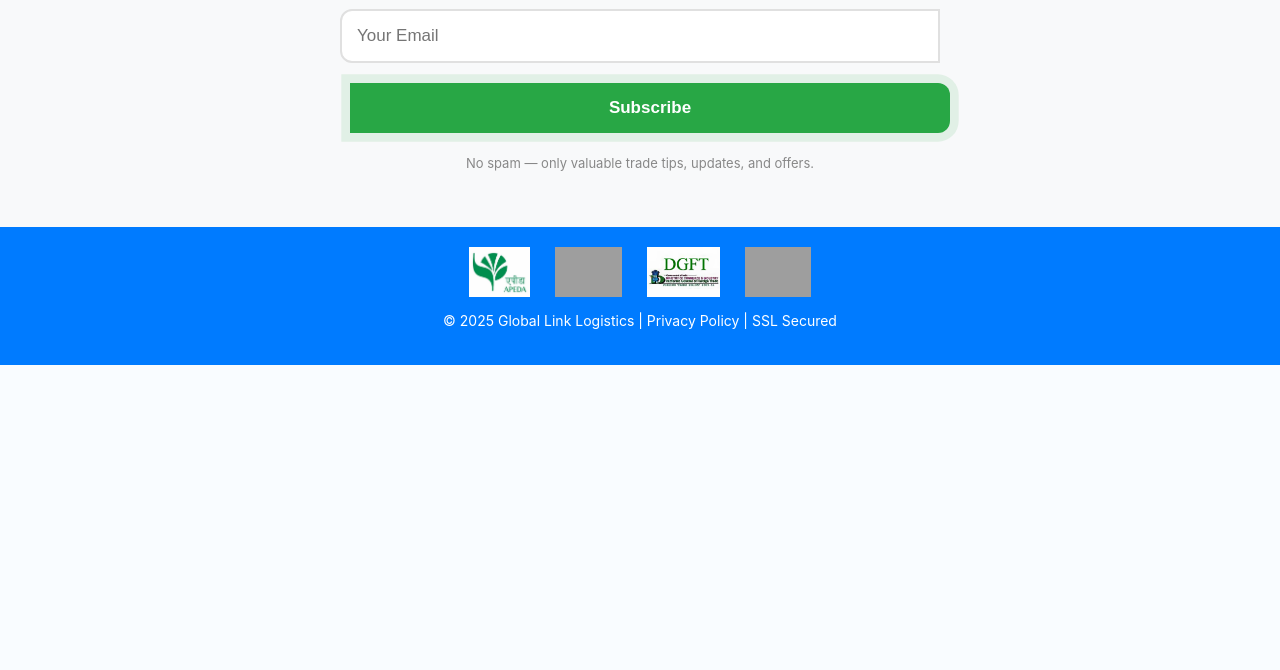
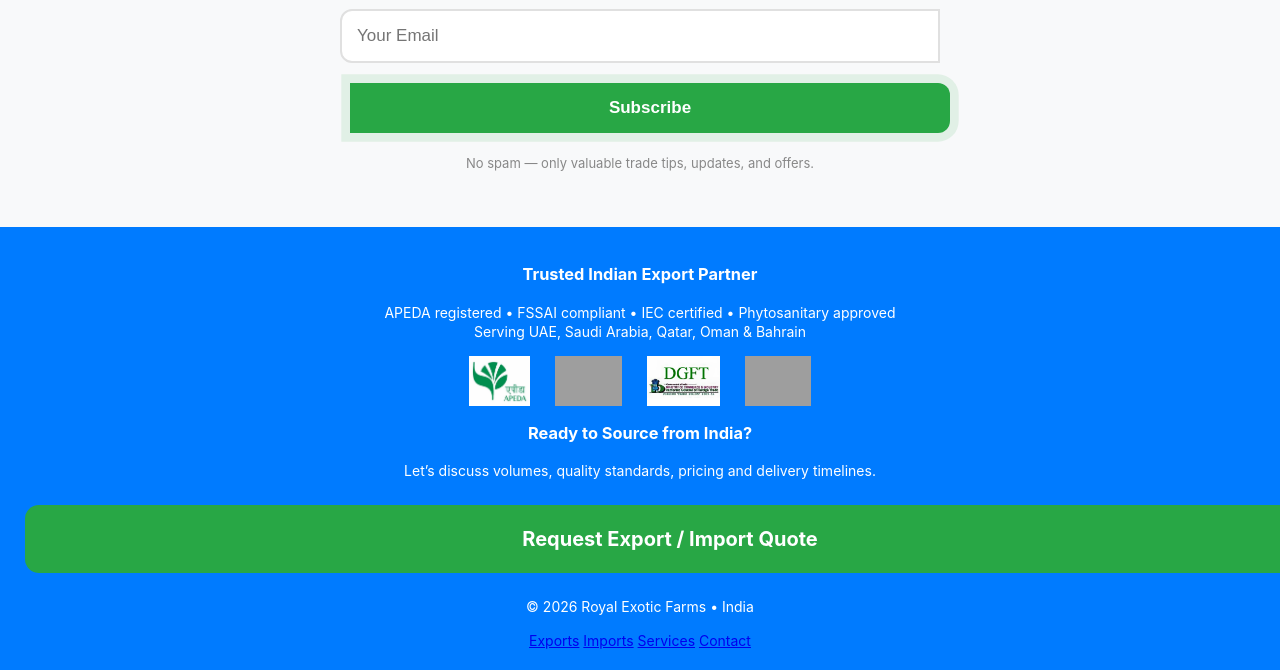
Before and after one commit to ITwArRiOr001/globallink-logistics-website, a Flask app: page / in a window 1280 px wide. Shown: the part 2985-3655 px from the top of the page. Before the commit the page ends 3350 px from the top, so only its background shows below. Run offline with Flask 3, Linux system fonts and the light colour scheme; some libraries are stand-ins or nearby versions; grey boxes are pictures that could not be loaded.

Commit message:
Update index.html

```diff
--- a/templates/index.html
+++ b/templates/index.html
@@ -209,15 +209,50 @@
     </p>
 </form>
     </section>
-    <footer>
-        <div class="trust-badges">
-    <img src="/static/images/apeda-badge.png" alt="APEDA Certified" loading="lazy">
-    <img src="/static/images/fssai-badge.png" alt="FSSAI Compliant" loading="lazy">
-    <img src="/static/images/iec-badge.png" alt="IEC Registered" loading="lazy">
-    <img src="https://cdn.vectorstock.com/i/500p/88/34/20-years-celebration-seal-golden-logo-vector-52738834.jpg" alt="20+ Years Experience" loading="lazy">
-</div>
-        <p>&copy; 2025 Global Link Logistics | Privacy Policy | SSL Secured</p>
-    </footer>
+    <footer aria-label="Company trust and contact">
+  <div class="footer-inner">
+
+    <!-- TRUST & COMPLIANCE -->
+    <div class="footer-trust">
+      <h3>Trusted Indian Export Partner</h3>
+      <p>
+        APEDA registered • FSSAI compliant • IEC certified • Phytosanitary approved<br>
+        Serving UAE, Saudi Arabia, Qatar, Oman & Bahrain
+      </p>
+
+      <!-- PNG Trust Badges (REAL AUTHORITY) -->
+      <div class="trust-badges">
+        <img src="/static/images/apeda-badge.png" alt="APEDA Registered Exporter" loading="lazy">
+        <img src="/static/images/fssai-badge.png" alt="FSSAI Licensed" loading="lazy">
+        <img src="/static/images/iec-badge.png" alt="IEC Registered Import Export Code" loading="lazy">
+        <img src="https://cdn.vectorstock.com/i/500p/88/34/20-years-celebration-seal-golden-logo-vector-52738834.jpg" alt="20+ Years Industry Experience" loading="lazy">
+      </div>
+    </div>
+
+    <!-- FINAL CTA -->
+    <div class="footer-cta">
+      <h3>Ready to Source from India?</h3>
+      <p>
+        Let’s discuss volumes, quality standards, pricing and delivery timelines.
+      </p>
+      <a href="/contact" class="cta-btn">Request Export / Import Quote</a>
+    </div>
+
+    <!-- FOOTER BOTTOM -->
+    <div class="footer-bottom">
+      <p>© 2026 Royal Exotic Farms • India</p>
+
+      <div class="footer-links">
+        <a href="/exports">Exports</a>
+        <a href="/imports">Imports</a>
+        <a href="/services">Services</a>
+        <a href="/contact">Contact</a>
+      </div>
+    </div>
+
+  </div>
+</footer>
+
 
     <script async src="https://www.googletagmanager.com/gtag/js?id=G-XXXXXXXXXX"></script>
     <script>window.dataLayer = window.dataLayer || []; function gtag(){dataLayer.push(arguments);} gtag('js', new Date()); gtag('config', 'G-XXXXXXXXXX');</script>
```
